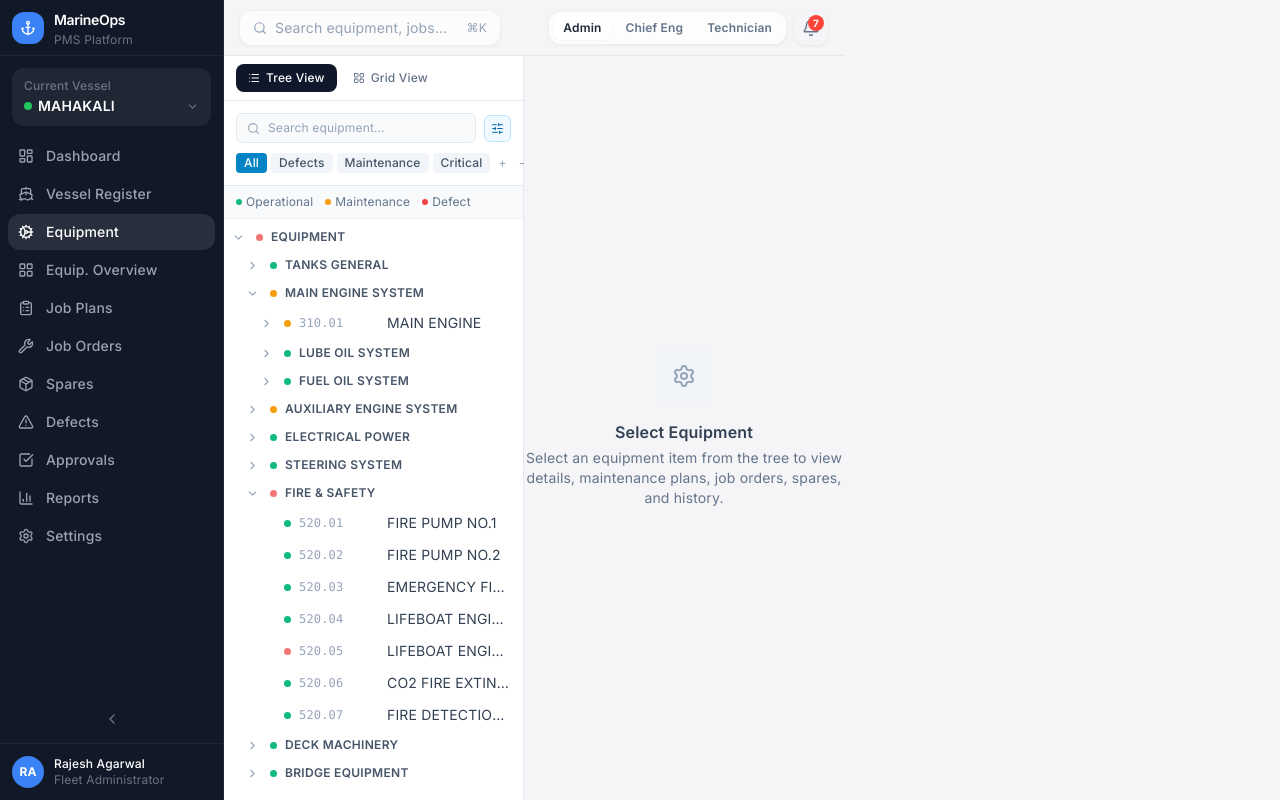
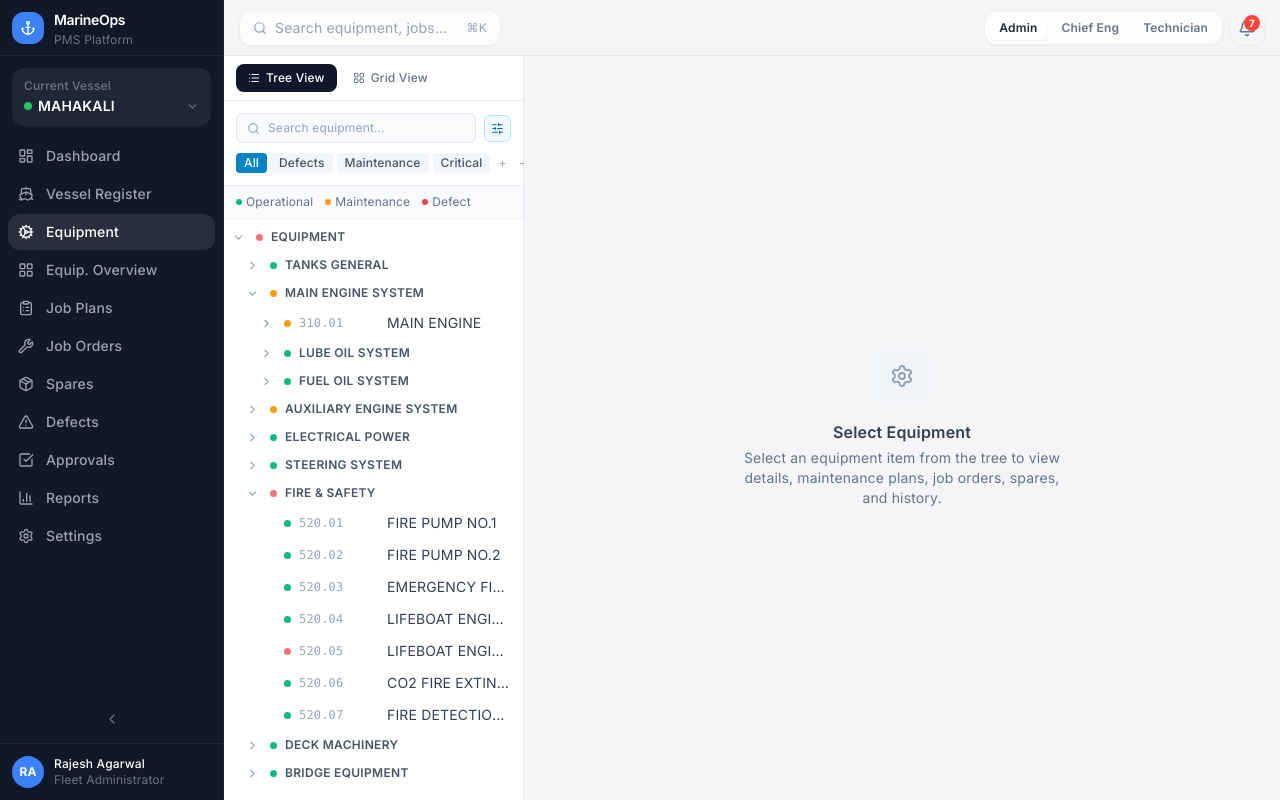
Before and after one commit to flamehooves/maritime-pms, a React (Vite) app: page /maritime-pms/equipment in a window 1280 px wide. Built offline with nearby package versions, Linux system fonts and the light colour scheme.

Commit message:
Fix: full-width layout — #root children were shrinking in flex container

```diff
--- a/src/components/layout/Layout.tsx
+++ b/src/components/layout/Layout.tsx
@@ -5,7 +5,7 @@ import { TopBar } from './TopBar';
 
 export function Layout() {
   return (
-    <div className="flex h-screen overflow-hidden bg-surface-2">
+    <div className="flex h-screen overflow-hidden bg-surface-2 w-full">
       <Sidebar />
       <div className="flex flex-col flex-1 min-w-0 overflow-hidden">
         <TopBar />
--- a/src/index.css
+++ b/src/index.css
@@ -24,7 +24,13 @@
   #root {
     display: flex;
     height: 100vh;
+    width: 100%;
     overflow: hidden;
+  }
+
+  #root > * {
+    width: 100%;
+    min-width: 0;
   }
 }
 
```
